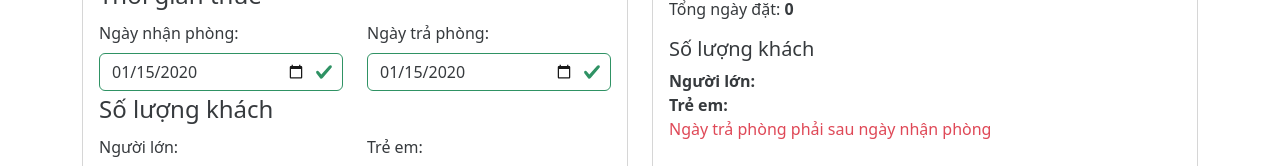
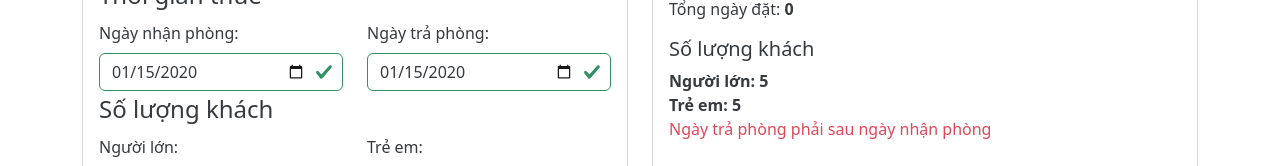
Before and after one commit to Pham-Vung/hotel-booking-app-client, a React (Vite) app: page /book-room/1 in a window 1280 px wide. Both pictures are taken after typing "Sample", "name@example.com", "2020-01-15", "2020-01-15", "5", "5" into the empty fields and a click on the button "Tiếp tục". Shown: the part 377-543 px from the top of the page. Built offline with nearby package versions, Linux system fonts and the light colour scheme; no server answers.

Commit message:
sửa thông tin lấy từ bookingform

```diff
--- a/src/components/booking/BookingSummary.jsx
+++ b/src/components/booking/BookingSummary.jsx
@@ -36,8 +36,8 @@ const BookingSummary = ({ booking, payment, isFormValid, onConfirm }) => {
             <p>Tổng ngày đặt: <strong>{numberOfDays}</strong></p>
             <div>
                 <h5>Số lượng khách</h5>
-                <strong>Người lớn: {booking.numOfAdults}</strong> <br />
-                <strong>Trẻ em: {booking.numOfChildren}</strong>
+                <strong>Người lớn: {booking.numberOfAdults}</strong> <br />
+                <strong>Trẻ em: {booking.numberOfChildren}</strong>
             </div>
             {payment > 0 ? (
                 <>
```
